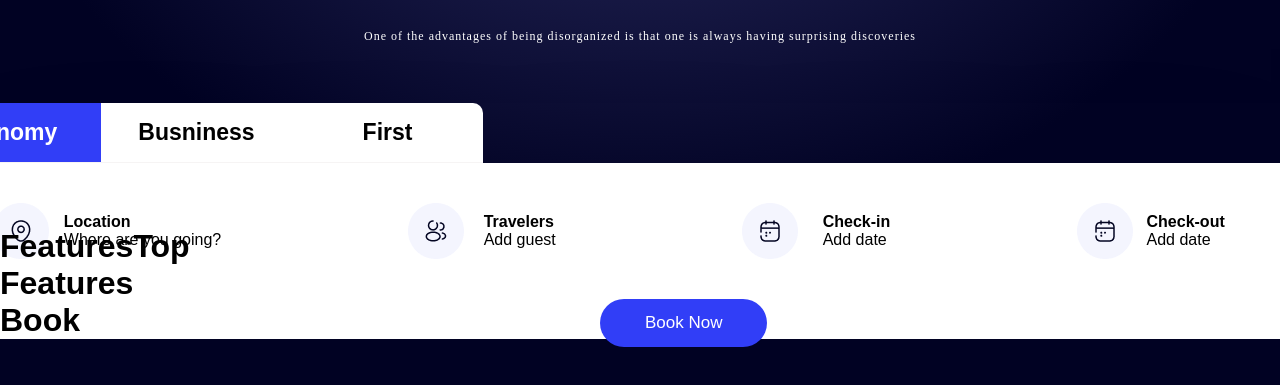
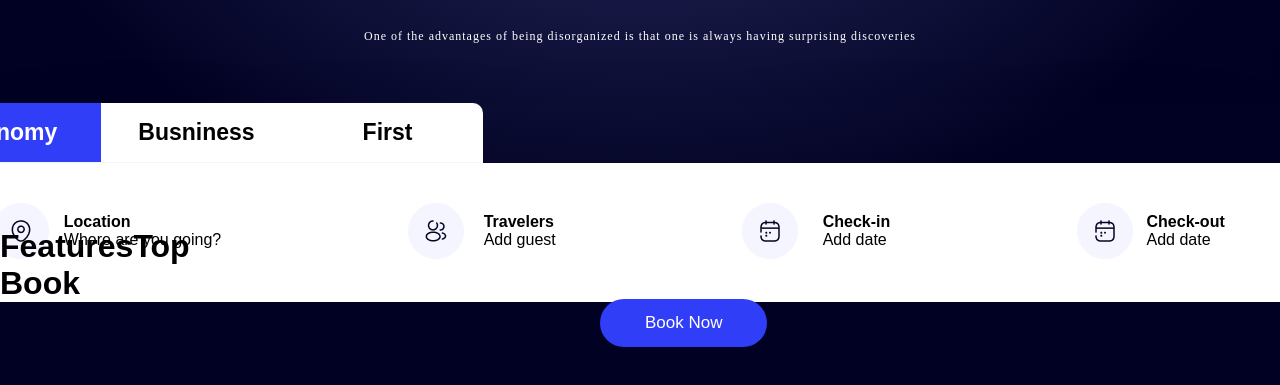
Before and after one commit to roziqov1011/f3-team, a React (Create React App) app: page / in a window 1280 px wide. Shown: the part 735-1120 px from the top of the page. Built offline with nearby package versions, Linux system fonts and the light colour scheme.

Commit message:
features bottom ozgarilidi

```diff
--- a/src/components/Features/Features.jsx
+++ b/src/components/Features/Features.jsx
@@ -5,7 +5,11 @@ function Features() {
   return (
     <div>
       <FeaturesTop/>
-      <h1>Features</h1>
+      <div className="features">
+        <div className="features__left">
+
+        </div>
+      </div>
 
     </div>
   )
```
